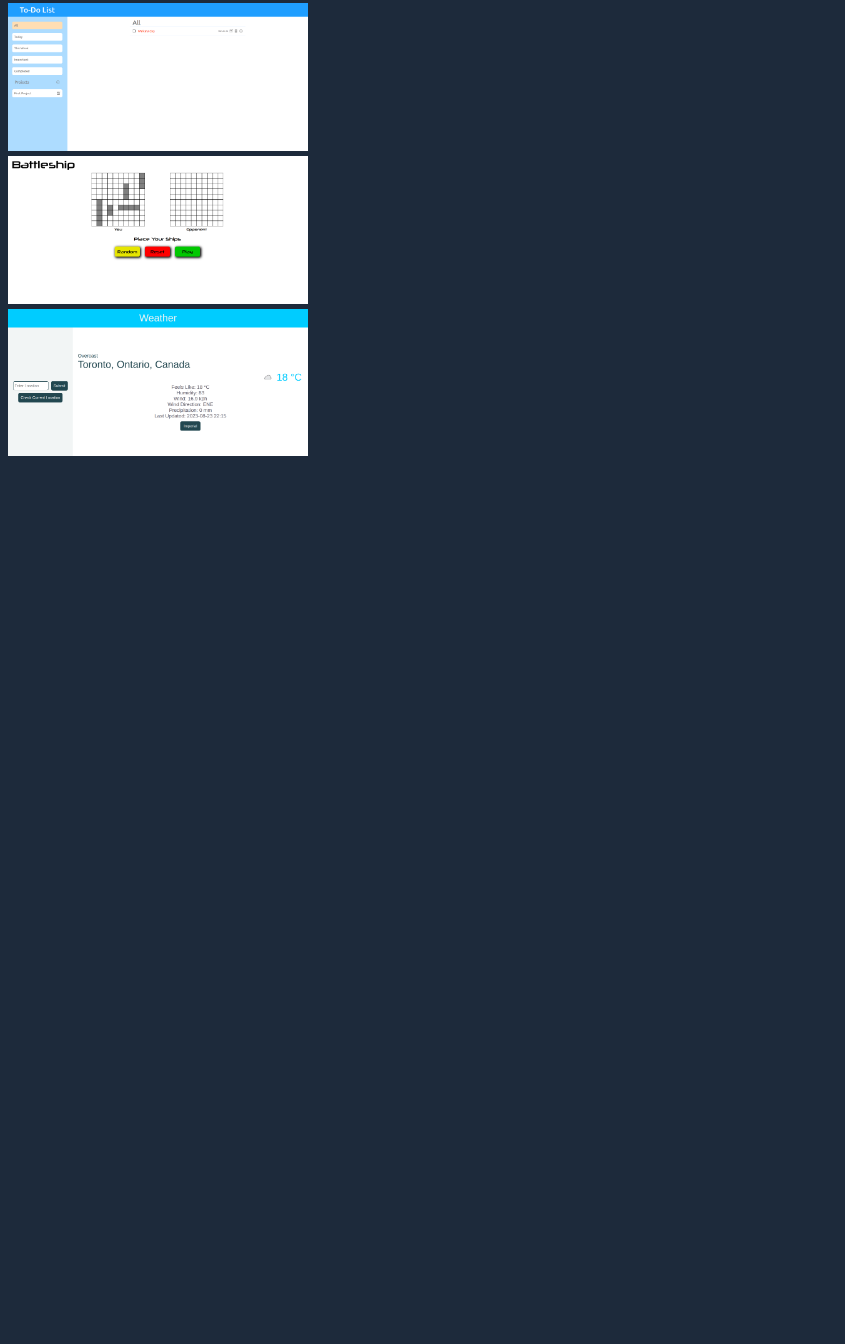
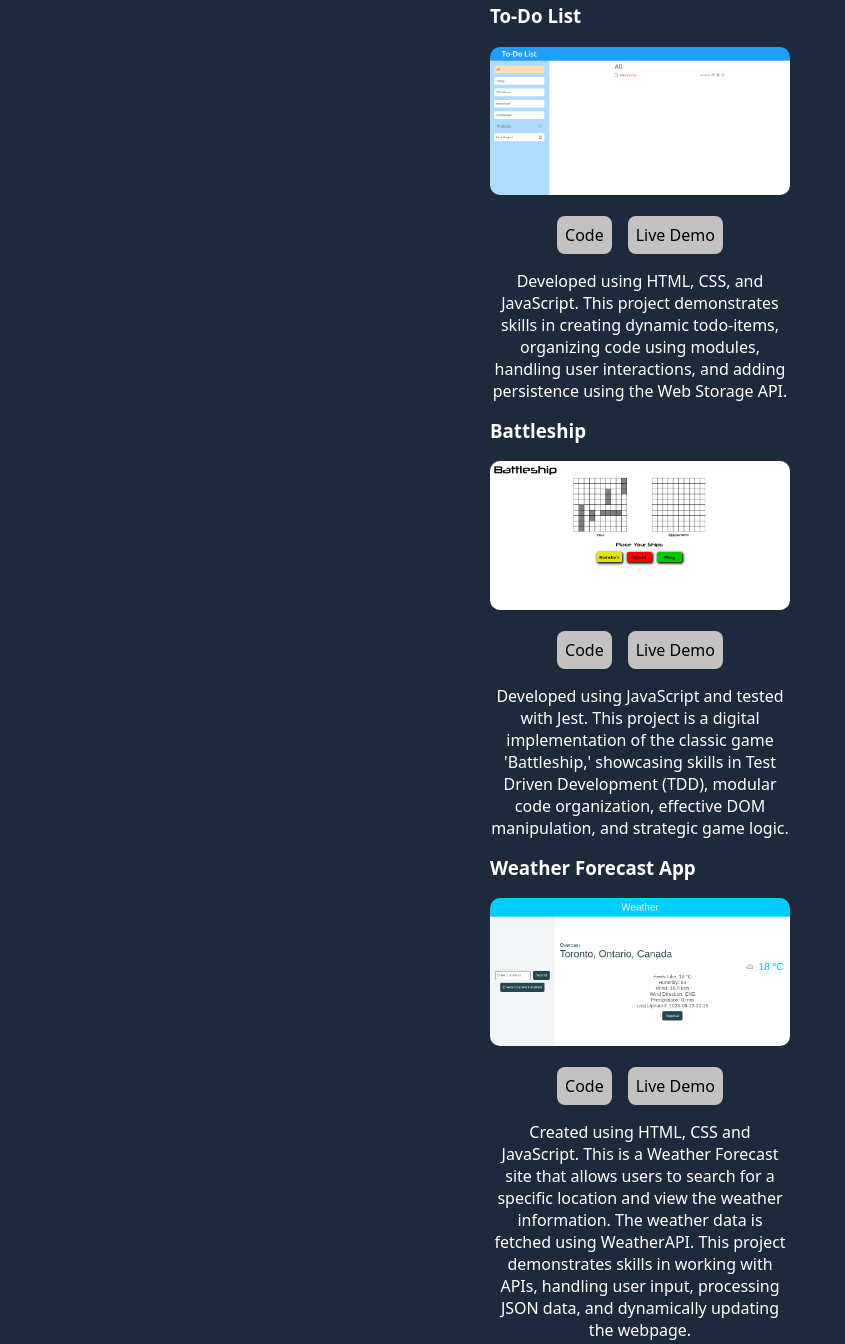
Before and after one commit to dylen400mh/portfolio, a website built with webpack: page src/html/template.html in a window 1280 px wide. Shown: the part 1170-2514 px from the top of the page, without its empty margins (0-845 px from the left). Before the commit the page ends 1639 px from the top, so only its background shows below. Built offline with nearby package versions, Linux system fonts and the light colour scheme.

Commit message:
Complete layout for projects section

```diff
--- a/src/html/template.html
+++ b/src/html/template.html
@@ -78,13 +78,74 @@
         <h2>Projects</h2>
         <div class="projects-container">
           <div class="project">
-            <img src="../images/todo-list.png" alt="Image of my todo-list project">
+            <h3>To-Do List</h3>
+            <img
+              src="../images/todo-list.png"
+              alt="Image of my todo-list project"
+            />
+            <nav class="project-buttons">
+              <a href="https://github.com/dylen400mh/todo-list" target="_blank"
+                ><button>Code</button></a
+              >
+              <a href="https://dylen400mh.github.io/todo-list/" target="_blank"
+                ><button>Live Demo</button></a
+              >
+            </nav>
+            <p>
+              Developed using HTML, CSS, and JavaScript. This project
+              demonstrates skills in creating dynamic todo-items, organizing
+              code using modules, handling user interactions, and adding
+              persistence using the Web Storage API.
+            </p>
           </div>
           <div class="project">
-            <img src="../images/battleship.png" alt="Image of my battleship project">
+            <h3>Battleship</h3>
+            <img
+              src="../images/battleship.png"
+              alt="Image of my battleship project"
+            />
+            <nav class="project-buttons">
+              <a href="https://github.com/dylen400mh/battleship" target="_blank"
+                ><button>Code</button></a
+              >
+              <a href="https://dylen400mh.github.io/battleship/" target="_blank"
+                ><button>Live Demo</button></a
+              >
+            </nav>
+            <p>
+              Developed using JavaScript and tested with Jest. This project is a
+              digital implementation of the classic game 'Battleship,'
+              showcasing skills in Test Driven Development (TDD), modular code
+              organization, effective DOM manipulation, and strategic game
+              logic.
+            </p>
           </div>
           <div class="project">
-            <img src="../images/weather-app.png" alt="Image of my weather app project">
+            <h3>Weather Forecast App</h3>
+            <img
+              src="../images/weather-app.png"
+              alt="Image of my weather app project"
+            />
+            <nav class="project-buttons">
+              <a
+                href="https://github.com/dylen400mh/weather-app"
+                target="_blank"
+                ><button>Code</button></a
+              >
+              <a
+                href="https://dylen400mh.github.io/weather-app/"
+                target="_blank"
+                ><button>Live Demo</button></a
+              >
+            </nav>
+            <p>
+              Created using HTML, CSS and JavaScript. This is a Weather Forecast
+              site that allows users to search for a specific location and view
+              the weather information. The weather data is fetched using
+              WeatherAPI. This project demonstrates skills in working with APIs,
+              handling user input, processing JSON data, and dynamically
+              updating the webpage.
+            </p>
           </div>
         </div>
       </section>
--- a/src/styles/style.css
+++ b/src/styles/style.css
@@ -79,6 +79,35 @@ button {
   font-size: 12px;
 }
 
+.projects {
+  display: flex;
+  flex-direction: column;
+  align-items: center;
+}
+
+.project {
+  max-width: 300px;
+}
+
 .project img {
-    max-width: 300px;
+  width: 100%;
+  border-radius: 10px;
 }
+
+.project p {
+  text-align: center;
+}
+
+.project-buttons {
+  display: flex;
+  justify-content: center;
+  gap: 1rem;
+}
+
+.project button {
+  background-color: rgb(196, 193, 193);
+  color: black;
+  font-size: 16px;
+  padding: 0.5rem;
+  border-radius: 8px;
+}
```
Also changed, not shown: dist/images/battleship-181fc10f1289a2fe4010.png (renamed from dist/assets/battleship-181fc10f1289a2fe4010.png), dist/images/icons8-menu-fc25c012f08e492cfe6c.svg (renamed from dist/assets/icons8-menu-fc25c012f08e492cfe6c.svg), dist/images/todo-list-e491279650fd26f7c415.png (renamed from dist/assets/todo-list-e491279650fd26f7c415.png), dist/images/weather-app-8e9faba6bfac005d27ef.png (renamed from dist/assets/weather-app-8e9faba6bfac005d27ef.png), dist/index.html, dist/main.js.
